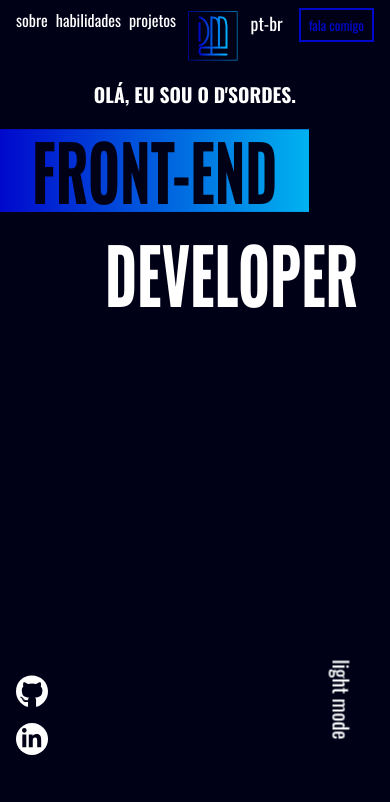
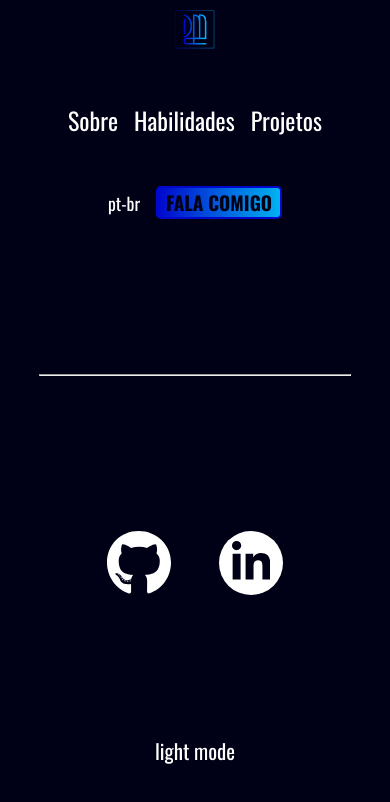
Before and after one commit to dsordes37/portfolio, an Angular app: page / in a window 390 px wide. Shown: the top 802 px of the page. Built offline with nearby package versions, Linux system fonts and the light colour scheme.

Commit message:
version 1.1.2

```diff
--- a/src/app/components/header/header.component.css
+++ b/src/app/components/header/header.component.css
@@ -1,39 +1,85 @@
 .container{
     position: fixed;
     width: 100%;
+    height: 3.7rem;
+    background-color:var(--background_color);
+    z-index: 1;
 }
 
+
+header, #logo_cont{
+
+    position: absolute;
+    top: 0;
+    left: 0;
+    width: 100%;
+    height: 3.7rem;
+    display: flex;
+    align-items: center;
+    padding: .5rem 1rem;
+}
 header{
-    width: 100%;
-    height: 4.5rem;
-    display: flex;
     justify-content: space-between;
-    padding: .5rem 1rem;
+    z-index: 1;
+
 
 }header *{
     font-family: "Oswald", Arial, Helvetica, sans-serif;
 }
+nav{
+    display: flex;
+    gap: .5rem;
+    text-transform: capitalize;
+    flex-wrap: wrap;
+    justify-content: space-around;
+}#logo_cont{
+    justify-content: center;
 
+}
+#logo{
+    height: 100%;
+    align-self: center;
+    z-index: 2;
+}
 img{
     height: 100%;
-}#contato{
-    height: 60%;
-    padding: 0 .5rem;
+}header>div:last-child{
+    display: flex;
+    flex-wrap: wrap;
+    justify-content: center;
+}
+#contato{
+    height: 2.1rem;
+    padding: .1rem .5rem;
     background-color: transparent;
+    background-image: linear-gradient(to right, var(--color1), var(--color2));
+    color: var(--background_color);
+    border: 2px solid var(--color1);
+    border-radius: 5px;
+    cursor: pointer;
+    display: flex;
+    justify-content: center;
+    align-items: center;
+    font-size: 1.2rem;
+    font-weight: bold;
+    text-transform: uppercase;
+
+}#contato:hover{
+    background: none;
     color: var(--color1);
-    border: 2px solid var(--color1);
-    cursor: pointer;
-}#lang{
+}
+#lang{
     background-color: transparent;
     border: none;
     color: var(--words_color);
     margin-right: 1rem;
     font-size: 1.1rem;
     cursor: pointer;
-}nav{
-    display: flex;
-    gap: .5rem;
-}nav#social{
+}hr{
+    display: none;
+}
+
+#social{
     position: absolute;
     top: 80vh;
     left: 1rem;
@@ -42,8 +88,8 @@ img{
 }svg{
     width: 100%;
 }.social_icons{
-    width: 2rem;
-    height: 2rem;
+    width: 3rem;
+    height: 3rem;
     border-radius: 50%;
     display: flex;
     align-items: center;
@@ -66,7 +112,7 @@ img{
 #dark_light{
     position: absolute;
     top: 81vh;
-    right: .5rem;
+    right: -.9rem;
     font-family: "Oswald", Arial, Helvetica, sans-serif;
     transform: rotate(90deg);
     font-size: 1.3rem;
@@ -76,5 +122,46 @@ img{
 @media(max-width:480px){
     .container{
         background-color: var(--background_color);
+        overflow: hidden;
+        height: 100vh;
+        display: grid;
+        grid-template-areas: 'a' 'b' 'li1' 'c' 'd';
+        grid-template-rows: .5fr 1fr 1fr 1fr 1fr;
+
+    }#logo_cont{
+        position: initial;
+        grid-area: a;
+    }
+    header{
+        position: initial;
+        flex-direction: column;
+        font-size: 1.5rem;
+        gap: 3rem;
+        grid-area: b;
+    }nav{
+        gap: 1rem;
+    }#social{
+        position: initial;
+        flex-direction: row;
+        gap: 3rem;
+        grid-area: c;
+        margin: auto;
+
+    }.social_icons{
+        height: 4rem;
+        width: 4rem;
+    }#dark_light{
+        transform: none;
+        position: initial;
+        grid-area: d;
+        margin: auto;
+
+    }hr{
+        display: block;
+        width: 80%;
+        height: 2px;
+        grid-area: li1;
+        margin: auto;
+
     }
 }
--- a/src/app/components/header/header.component.html
+++ b/src/app/components/header/header.component.html
@@ -5,15 +5,21 @@
             <a href="habilidades">habilidades</a>
             <a href="projetos">projetos</a>
         </nav>
-        <a [routerLink]="['']">
-            <img src="../../../assets/images/logo.png" alt="logo">
-        </a>
+
         <div>
             <button id="lang">pt-br</button>
             <button id="contato">fala comigo</button>
 
         </div>
     </header>
+
+    <hr>
+
+    <div id="logo_cont">
+        <a [routerLink]="['']" id="logo">
+            <img src="../../../assets/images/logo.png" alt="logo">
+        </a>
+    </div>
 
     <nav id="social">
         <a href="https://github.com/dsordes37" target="_blank" id="github" class="social_icons">
```
